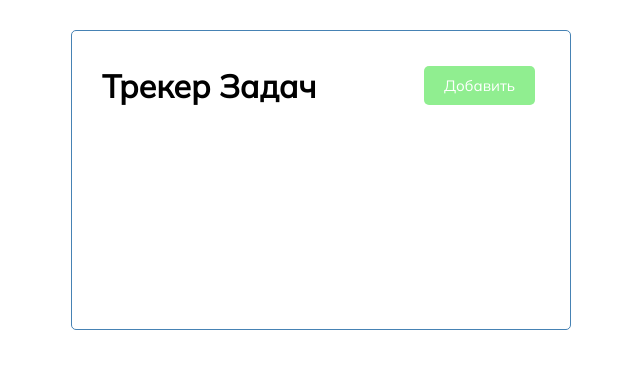
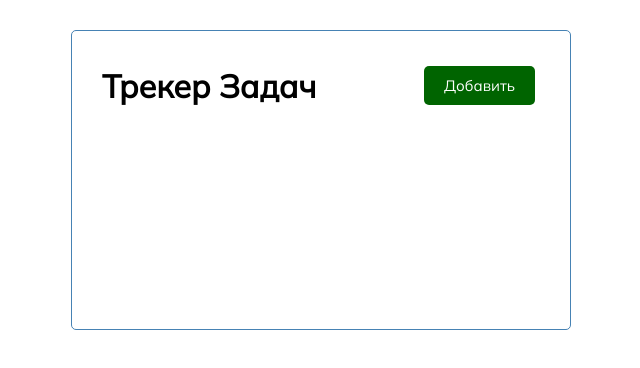
Before and after one commit to timeking/angular-task-tracker, an Angular app: page / in a window 1280 px wide. Shown: the top 368 px of the page, without its empty margins (319-959 px from the left). Built offline with nearby package versions, Linux system fonts and the light colour scheme.

Commit message:
remove templates

```diff
--- a/src/app/app.component.html
+++ /dev/null
@@ -1,3 +0,0 @@
-<div class="container">
-  <app-header></app-header>
-</div>
--- a/src/app/app.component.ts
+++ b/src/app/app.component.ts
@@ -1,10 +1,13 @@
 import { Component } from '@angular/core';
 import { HeaderComponent } from './components/header/header.component';
-import { ButtonComponent } from './components/button/button.component';
 
 @Component({
   selector: 'app-root',
-  templateUrl: './app.component.html',
+  template: `
+  <div class="container">
+    <app-header></app-header>
+  </div>
+`,
   styleUrls: ['./app.component.css'],
   standalone: true,
   imports: [ HeaderComponent ]
--- a/src/app/components/button/button.component.html
+++ /dev/null
@@ -1,5 +0,0 @@
-<button class="btn"
-        [style.background-color]="color"
-        (click)="onButtonClick()">
-    {{title}}
-</button>
--- a/src/app/components/button/button.component.ts
+++ b/src/app/components/button/button.component.ts
@@ -2,13 +2,19 @@ import { Component } from '@angular/core';
 
 @Component({
   selector: 'app-button',
-  templateUrl: './button.component.html',
+  template: `
+  <button class="btn"
+        [style.background-color]="color"
+        (click)="onButtonClick()">
+      {{title}}
+  </button>
+`,
   styleUrls: ['./button.component.css'],
   standalone: true,
 })
 export class ButtonComponent {
   title: string = 'Добавить';
-  color: string = "lightgreen";
+  color: string = "darkgreen";
 
   onButtonClick() {
     alert("button clicked!");
--- a/src/app/components/header/header.component.html
+++ /dev/null
@@ -1,4 +0,0 @@
-<header>
-    <h1>{{title}}</h1>
-    <app-button></app-button>
-</header>
--- a/src/app/components/header/header.component.ts
+++ b/src/app/components/header/header.component.ts
@@ -3,7 +3,12 @@ import { ButtonComponent } from '../button/button.component';
 
 @Component({
   selector: 'app-header',
-  templateUrl: './header.component.html',
+  template: `
+  <header>
+    <h1>{{title}}</h1>
+    <app-button></app-button>
+  </header>
+`,
   styleUrls: ['./header.component.css'],
   standalone: true,
   imports: [ ButtonComponent ],
```
